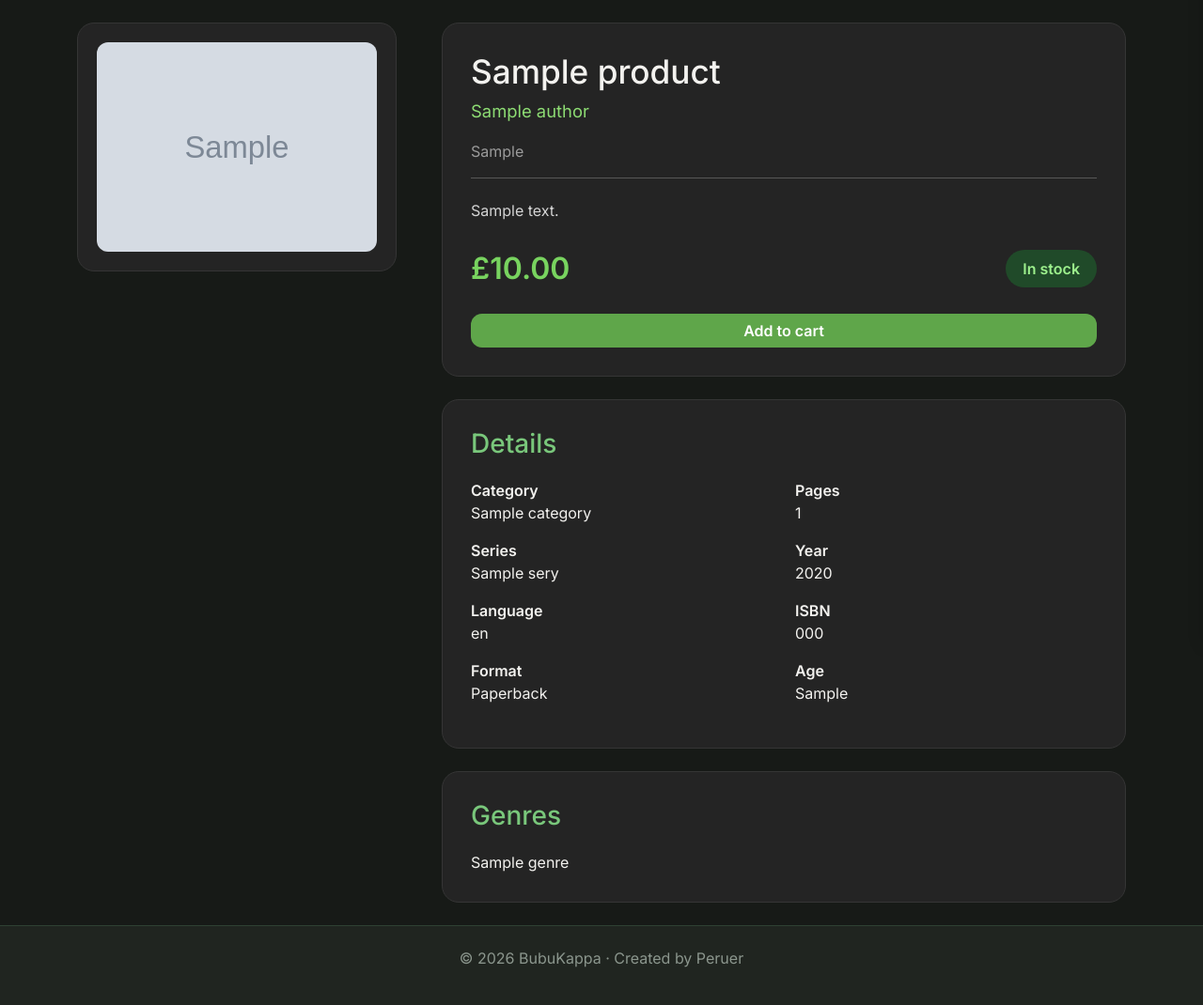
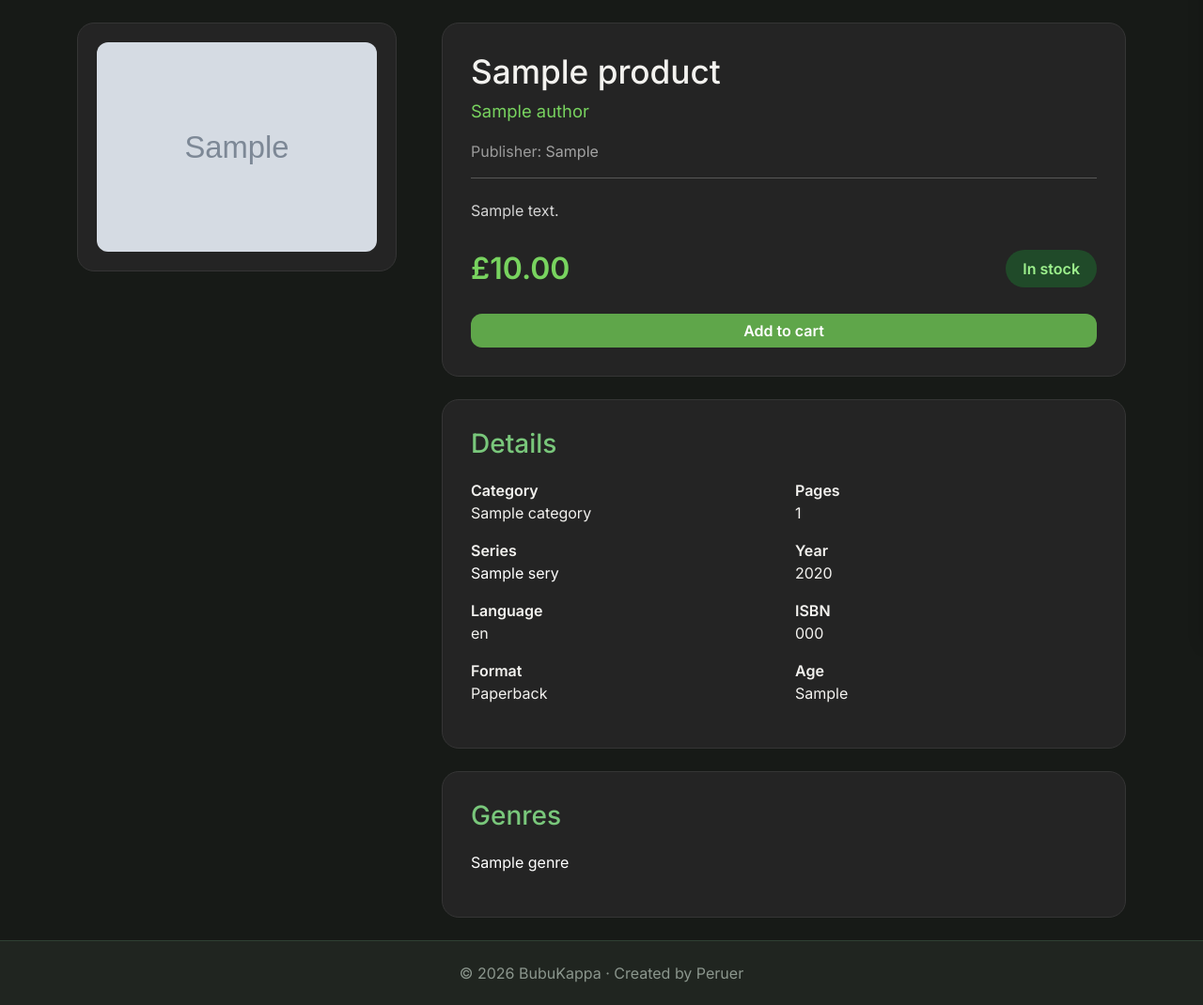
Before and after one commit to Peru-er/BookShop, a Django app: page /1/ in a window 1280 px wide. Shown: the part 122-1192 px from the top of the page at 94% size. Before the commit the page ends 1152 px from the top, so only its background shows below. Run offline with Django 5.2, Linux system fonts and the light colour scheme; tables that the repository leaves empty hold one stand-in row (values such as "Sample post"); grey boxes marked "Sample" are stand-in pictures; data that the repository does not hold is empty.

Commit message:
Enhance catalog navigation from product details

```diff
--- a/shop/urls.py
+++ b/shop/urls.py
@@ -9,4 +9,5 @@ urlpatterns = [
     path('', views.home, name='home'),
     path('catalog/', views.catalog, name='catalog'),
     path('<int:pk>/', views.product_detail, name='product_detail'),
+    path('author/<int:pk>/', views.author_detail, name='author_detail'),
 ]
--- a/shop/views.py
+++ b/shop/views.py
@@ -1,4 +1,3 @@
-
 from django.db.models import Q, Case, Value, When, IntegerField
 from django.core.cache import cache
 from django.shortcuts import render, get_object_or_404
@@ -6,6 +5,8 @@ from .models import (
     Product,
     Category,
     Genre,
+    Author,
+    Series,
 )
 
 
@@ -13,10 +14,9 @@ def home(request):
     products = Product.objects.select_related('author').prefetch_related('images').all()[:8]
     return render(request, 'shop/home.html', {'products': products})
 
+def catalog(request):
 
-def catalog(request):
-    # МЫ ИЗМЕНИЛИ ТОЛЬКО ЭТУ СТРОЧКУ НАЧАЛЬНОЙ ВЫБОРКИ:
-    products = Product.objects.select_related('author').prefetch_related('images').annotate(
+    products = Product.objects.select_related('author', 'series').prefetch_related('images').annotate(
         out_of_stock=Case(
             When(stock=0, then=Value(1)),
             default=Value(0),
@@ -24,7 +24,6 @@ def catalog(request):
         )
     ).order_by('out_of_stock', 'name')
 
-    # --- ДАЛЬШЕ ТВОЙ КОД ИДЕТ БЕЗ ИЗМЕНЕНИЙ ---
     categories = cache.get('shop_categories')
     if not categories:
         categories = Category.objects.all()
@@ -35,18 +34,35 @@ def catalog(request):
         genres = Genre.objects.all()
         cache.set('shop_genres', genres, 86400)
 
-    query = request.GET.get('q', '')
+    authors = cache.get('shop_authors')
+    if not authors:
+        authors = Author.objects.all().order_by('name')
+        cache.set('shop_authors', authors, 86400)
+
+    series_list = cache.get('shop_series')
+    if not series_list:
+        series_list = Series.objects.all().order_by('name')
+        cache.set('shop_series', series_list, 86400)
+
+    author = request.GET.get('author')
+    series = request.GET.get('series')
+    publisher = request.GET.get('publisher')
     category = request.GET.get('category')
     selected_genres = request.GET.getlist('genre')
     language = request.GET.get('language')
     book_format = request.GET.get('format')
     age_rating = request.GET.get('age_rating')
+    min_price = request.GET.get('min_price')
+    max_price = request.GET.get('max_price')
 
-    if query:
-        products = products.filter(
-            Q(name__icontains=query) |
-            Q(author__name__icontains=query)
-        )
+    if author:
+        products = products.filter(author_id=author)
+
+    if series:
+        products = products.filter(series_id=series)
+
+    if publisher:
+        products = products.filter(publisher=publisher)
 
     if category:
         products = products.filter(category_id=category)
@@ -62,6 +78,12 @@ def catalog(request):
 
     if age_rating:
         products = products.filter(age_rating=age_rating)
+
+    if min_price:
+        products = products.filter(price__gte=max(0, float(min_price)))
+
+    if max_price:
+        products = products.filter(price__lte=max(0, float(max_price)))
 
     languages = (
         Product.objects
@@ -90,23 +112,50 @@ def catalog(request):
         .order_by('age_rating')
     )
 
+    publishers = (
+        Product.objects
+        .exclude(publisher__isnull=True)
+        .exclude(publisher__exact='')
+        .values_list('publisher', flat=True)
+        .distinct()
+        .order_by('publisher')
+    )
+
     return render(request, 'shop/catalog.html', {
         'products': products,
         'categories': categories,
         'genres': genres,
+        'authors': authors,
+        'series_list': series_list,
+        'publishers': publishers,
 
         'languages': languages,
         'formats': formats,
         'age_ratings': age_ratings,
 
-        'query': query,
+        'selected_author': author,
+        'selected_series': series,
+        'selected_publisher': publisher,
         'selected_category': category,
         'selected_genres': selected_genres,
         'selected_language': language,
         'selected_format': book_format,
         'selected_age_rating': age_rating,
+        'min_price': min_price,
+        'max_price': max_price,
     })
 
 def product_detail(request, pk):
-    product = get_object_or_404(Product, pk=pk)
+    product = get_object_or_404(Product.objects.select_related('author', 'series').prefetch_related('genres'), pk=pk)
     return render(request, 'shop/product_detail.html', {'product': product})
+
+
+def author_detail(request, pk):
+    author = get_object_or_404(Author, pk=pk)
+
+    products = Product.objects.filter(author=author).prefetch_related('images').order_by('name')
+
+    return render(request, 'shop/author_detail.html', {
+        'author': author,
+        'products': products
+    })
--- a/static/styles.css
+++ b/static/styles.css
@@ -1811,3 +1811,71 @@ textarea.form-control{
 .product-card form .col-md-6:has(input[type="checkbox"]) {
     display: none !important;
 }
+
+.text-custom-link {
+    color: #78d35f;
+    transition: color 0.2s ease;
+}
+
+.text-custom-link:hover {
+    color: #a3f08e;
+    text-decoration: underline !important;
+}
+
+.genre-pill {
+    transition: all 0.2s ease;
+}
+
+.genre-pill:hover {
+    background-color: #4d7358;
+    color: #ffffff !important;
+    transform: translateY(-1px);
+}
+
+.product-card .product-author a {
+    color: #78d35f;
+    text-decoration: none;
+    transition: color 0.2s ease;
+}
+
+.product-card .product-author a:hover {
+    color: #3b5c43;
+    text-decoration: none;
+}
+
+.product-card .col-md-6 a {
+    color: #ffffff;
+    text-decoration: none;
+    transition: color 0.2s ease;
+}
+
+.product-card .col-md-6 a:hover {
+    color: #78d35f;
+    text-decoration: underline;
+}
+
+.product-genres-list {
+    color: #ffffff;
+}
+
+.genre-link {
+    color: #ffffff;
+    text-decoration: none;
+    transition: color 0.2s ease;
+}
+
+.genre-link:hover {
+    color: #78d35f;
+    text-decoration: underline;
+}
+
+.product-card .product-publisher a {
+    color: #a3a3a3;
+    text-decoration: none;
+    transition: color 0.2s ease;
+}
+
+.product-card .product-publisher a:hover {
+    color: #78d35f;
+    text-decoration: underline;
+}
--- a/templates/shop/product_detail.html
+++ b/templates/shop/product_detail.html
@@ -46,12 +46,17 @@
                 </h1>
 
                 <p class="product-author">
-                    {{ product.author }}
+                    <a href="{% url 'shop:author_detail' product.author.id %}" class="text-decoration-none text-custom-link">
+                        {{ product.author.name }}
+                    </a>
                 </p>
 
                 {% if product.publisher %}
                     <p class="product-publisher">
-                        {{ product.publisher }}
+                        Publisher:
+                        <a href="{% url 'shop:catalog' %}?publisher={{ product.publisher }}" class="text-custom-link">
+                            {{ product.publisher }}
+                        </a>
                     </p>
                 {% endif %}
 
@@ -138,7 +143,12 @@
                         <p><strong>Category</strong><br>{{ product.category }}</p>
 
                         {% if product.series %}
-                            <p><strong>Series</strong><br>{{ product.series }}</p>
+                            <p>
+                                <strong>Series</strong><br>
+                                <a href="{% url 'shop:catalog' %}?series={{ product.series.id }}" class="text-decoration-none text-custom-link">
+                                    {{ product.series.name }}
+                                </a>
+                            </p>
                         {% endif %}
 
                         <p><strong>Language</strong><br>{{ product.language }}</p>
@@ -181,13 +191,11 @@
                     Genres
                 </h3>
 
-                {% for genre in product.genres.all %}
-
-                    <span class="genre-pill">
-                        {{ genre.name }}
-                    </span>
-
-                {% endfor %}
+                <p class="product-genres-list">
+                    {% for genre in product.genres.all %}
+                        <a href="{% url 'shop:catalog' %}?genre={{ genre.id }}" class="genre-link">{{ genre.name }}</a>{% if not forloop.last %}, {% endif %}
+                    {% endfor %}
+                </p>
 
             </div>
 
```
Also changed, not shown: templates/shop/author_detail.html (added, +88 -0 lines), templates/shop/catalog.html (+27 -10 lines).
